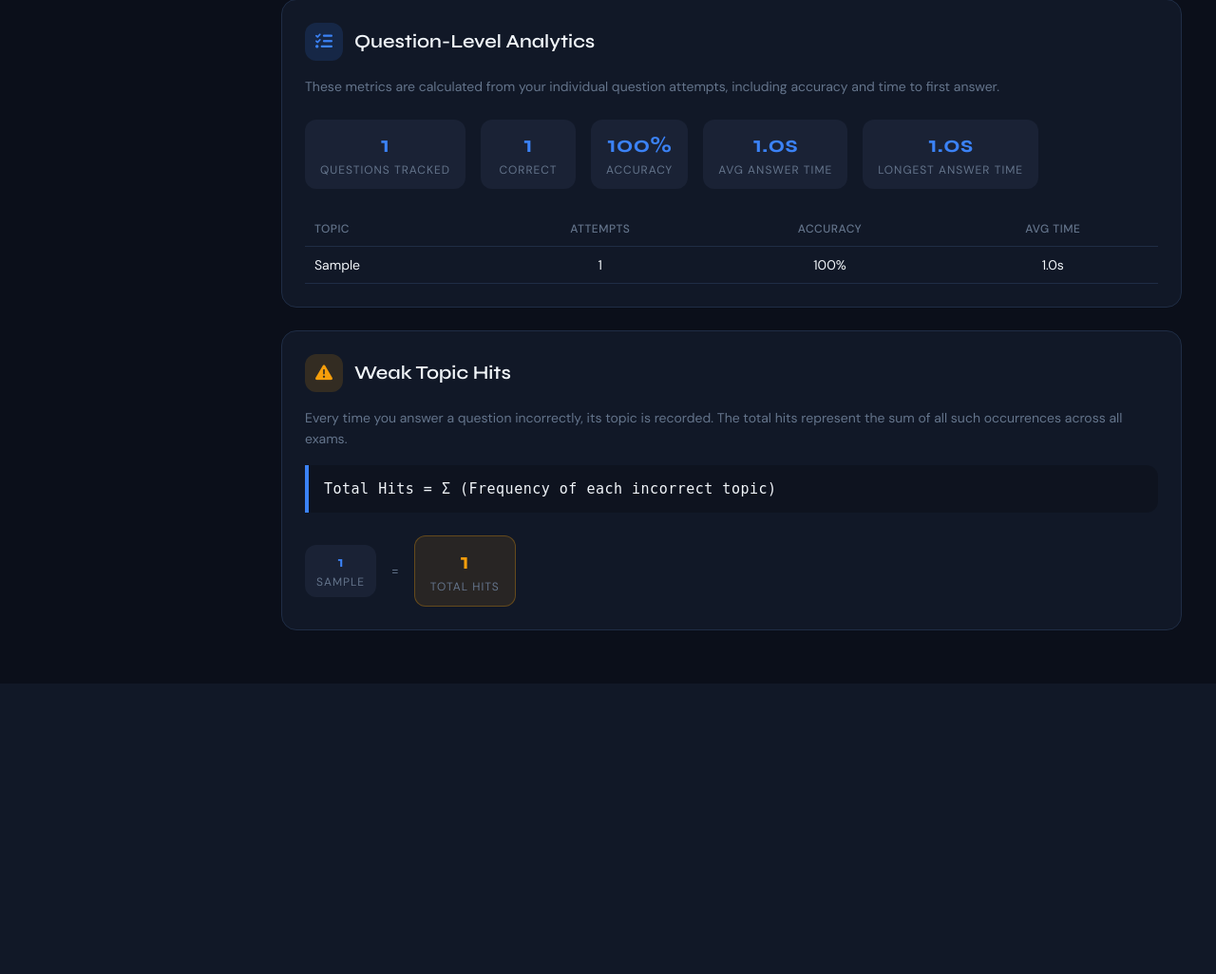
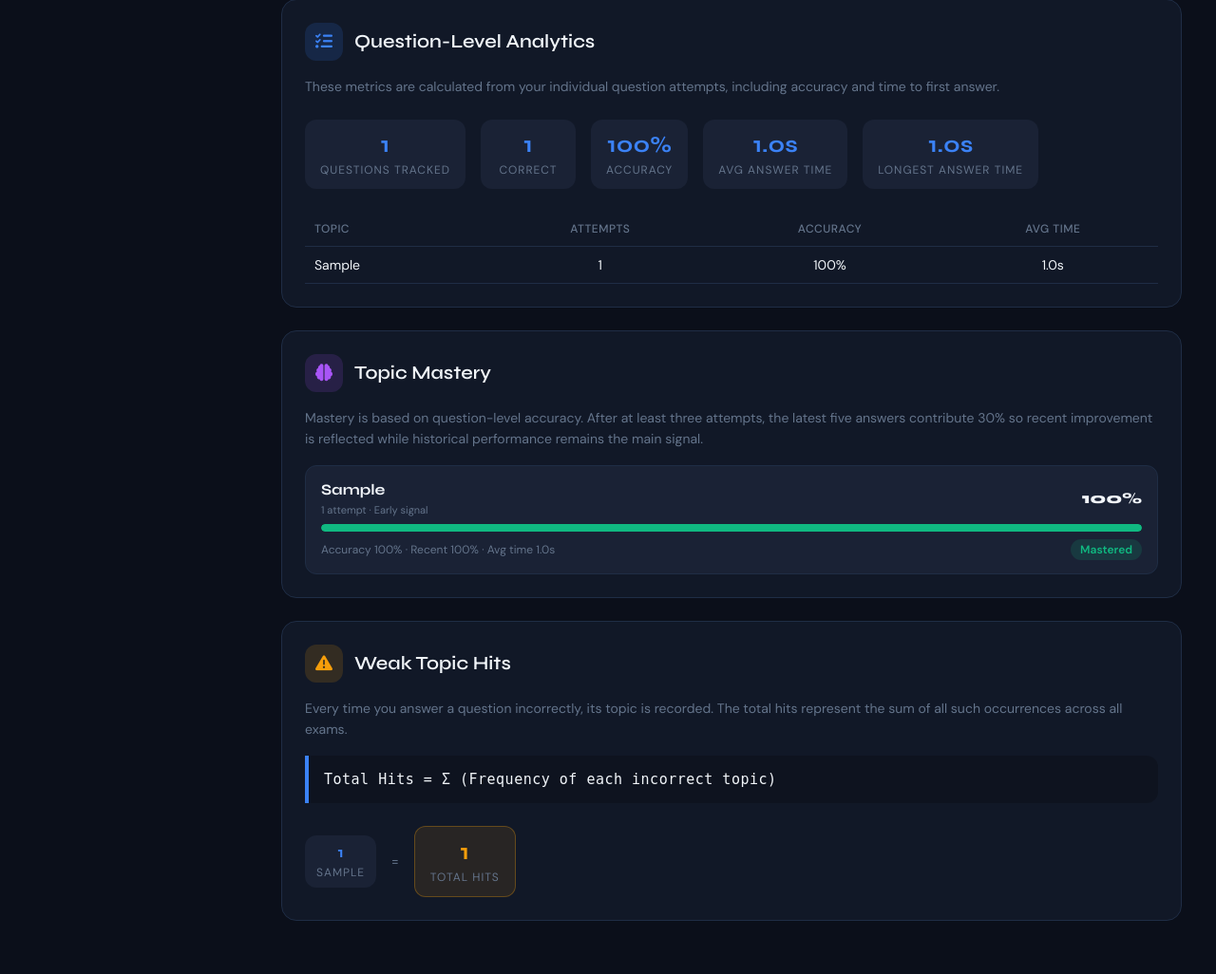
Before and after one commit to anuragbishit/AI-Exam-Analyzer, a Flask app: page /statistics in a window 1280 px wide. Shown: the part 1028-2054 px from the top of the page at 95% size. Before the commit the page ends 1748 px from the top, so only its background shows below. Run offline with Flask 3, Linux system fonts and the light colour scheme; the visitor is signed in with stand-in values (Sample User, id 1); tables that the repository leaves empty hold one stand-in row (values such as "Sample post"); some libraries are stand-ins or nearby versions.

Commit message:
Add topic mastery statistics

```diff
--- a/templates/statistics.html
+++ b/templates/statistics.html
@@ -227,7 +227,58 @@
         {% endif %}
     </div>
 
-        <!-- Weak Topic Hits -->
+        <!-- Topic Mastery -->
+    <div class="math-card">
+        <div class="math-card-header">
+            <div class="icon" style="background:rgba(168,85,247,0.15);color:#a855f7;">
+                <i class="fa-solid fa-brain"></i>
+            </div>
+            Topic Mastery
+        </div>
+        <div class="formula-explanation">
+            Mastery is based on question-level accuracy. After at least three attempts, the latest five answers contribute 30% so recent improvement is reflected while historical performance remains the main signal.
+        </div>
+        {% if topic_mastery %}
+        <div style="display:flex;flex-direction:column;gap:12px;">
+            {% for item in topic_mastery %}
+            <div style="padding:14px 16px;background:var(--surface2);border:1px solid var(--border);border-radius:12px;">
+                <div style="display:flex;justify-content:space-between;align-items:center;gap:12px;margin-bottom:8px;">
+                    <div>
+                        <strong style="font-family:'Syne',sans-serif;">{{ item.topic }}</strong>
+                        <div style="font-size:11px;color:var(--muted);margin-top:4px;">{{ item.attempts }} attempt{{ 's' if item.attempts != 1 else '' }} · {{ item.confidence }}</div>
+                    </div>
+                    <div style="font-family:'Syne',sans-serif;font-weight:800;">{{ item.mastery_score }}%</div>
+                </div>
+                <div style="height:8px;background:var(--bg);border-radius:20px;overflow:hidden;">
+                    {% if item.status == 'Mastered' or item.status == 'Strong' %}
+                    <div style="width:{{ item.mastery_score }}%;height:100%;background:#10b981;border-radius:20px;"></div>
+                    {% elif item.status == 'Developing' %}
+                    <div style="width:{{ item.mastery_score }}%;height:100%;background:#f59e0b;border-radius:20px;"></div>
+                    {% else %}
+                    <div style="width:{{ item.mastery_score }}%;height:100%;background:#ef4444;border-radius:20px;"></div>
+                    {% endif %}
+                </div>
+                <div style="display:flex;justify-content:space-between;align-items:center;margin-top:8px;font-size:12px;color:var(--muted);">
+                    <span>Accuracy {{ item.accuracy }}% · Recent {{ item.recent_accuracy }}% · Avg time {{ item.avg_response_time }}s</span>
+                    {% if item.status == 'Mastered' or item.status == 'Strong' %}
+                    <span class="badge badge-green">{{ item.status }}</span>
+                    {% elif item.status == 'Developing' or item.status == 'Weak' %}
+                    <span class="badge badge-amber">{{ item.status }}</span>
+                    {% else %}
+                    <span class="badge badge-red">{{ item.status }}</span>
+                    {% endif %}
+                </div>
+            </div>
+            {% endfor %}
+        </div>
+        {% else %}
+        <div class="empty-state" style="padding:24px 0;color:var(--muted);">
+            Complete an exam to generate topic mastery scores.
+        </div>
+        {% endif %}
+    </div>
+
+    <!-- Weak Topic Hits -->
     <div class="math-card">
         <div class="math-card-header">
             <div class="icon" style="background:rgba(245,158,11,0.15); color:#f59e0b;">
```
